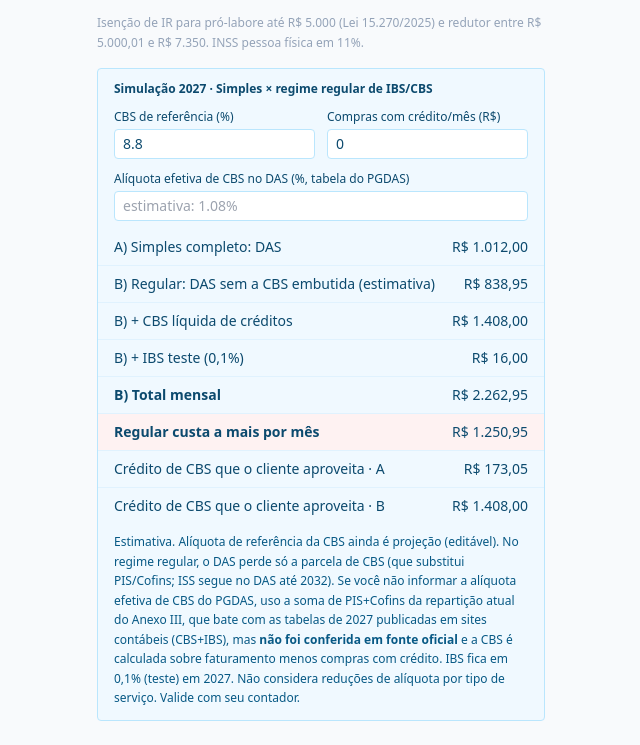
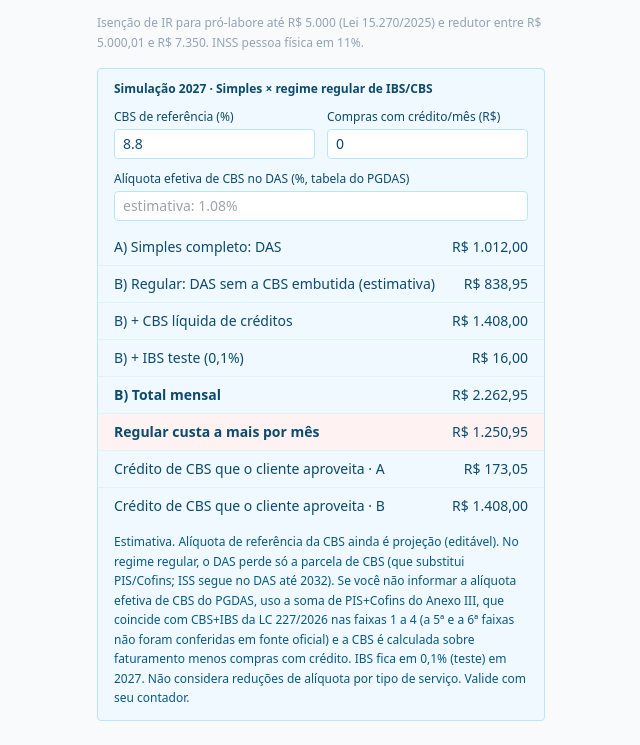
Before and after one commit to LuisSantosJS/calc-anexo3-simples, a plain HTML site: page index.html in a window 1280 px wide. Shown: the part 764-1509 px from the top of the page, without its empty margins (319-959 px from the left). Drawn offline with nearby package versions, Linux system fonts and the light colour scheme.

Commit message:
Note LC 227/2026 confirms CBS+IBS split for Anexo III faixas 1-4
Co-Authored-By: Claude Sonnet 5.5 <noreply@anthropic.com>
Claude-Session: https://claude.ai/code/session_01M42pHWJA4mEygCtzbagWZE

```diff
--- a/index.html
+++ b/index.html
@@ -44,7 +44,7 @@
         </div>
         <div id="sim" class="mt-2 divide-y divide-sky-100"></div>
         <p class="px-4 pb-3 pt-2 text-xs text-sky-800 leading-relaxed">
-          Estimativa. Alíquota de referência da CBS ainda é projeção (editável). No regime regular, o DAS perde só a parcela de CBS (que substitui PIS/Cofins; ISS segue no DAS até 2032). Se você não informar a alíquota efetiva de CBS do PGDAS, uso a soma de PIS+Cofins da repartição atual do Anexo III, que bate com as tabelas de 2027 publicadas em sites contábeis (CBS+IBS), mas <b>não foi conferida em fonte oficial</b> e a CBS é calculada sobre faturamento menos compras com crédito. IBS fica em 0,1% (teste) em 2027. Não considera reduções de alíquota por tipo de serviço. Valide com seu contador.
+          Estimativa. Alíquota de referência da CBS ainda é projeção (editável). No regime regular, o DAS perde só a parcela de CBS (que substitui PIS/Cofins; ISS segue no DAS até 2032). Se você não informar a alíquota efetiva de CBS do PGDAS, uso a soma de PIS+Cofins do Anexo III, que coincide com CBS+IBS da LC 227/2026 nas faixas 1 a 4 (a 5ª e a 6ª faixas não foram conferidas em fonte oficial) e a CBS é calculada sobre faturamento menos compras com crédito. IBS fica em 0,1% (teste) em 2027. Não considera reduções de alíquota por tipo de serviço. Valide com seu contador.
         </p>
       </div>
     </div>
```
